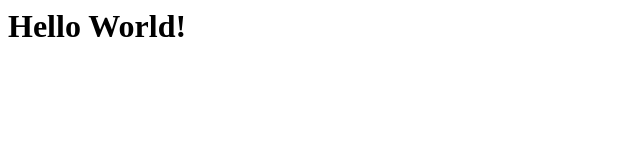
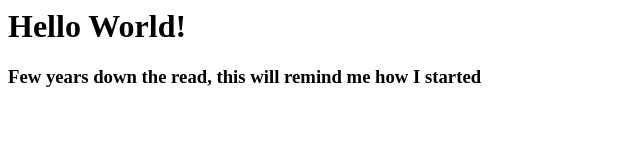
Before and after one commit to dnrmp13/testrepo, a plain HTML site: page index.html in a window 1280 px wide. Shown: the whole page, without its empty margins (0-640 px from the left). Drawn offline with Linux system fonts and the light colour scheme.

Commit message:
Another commit

```diff
--- a/index.html
+++ b/index.html
@@ -1 +1,3 @@
 <h1>Hello World!</h1>
+
+<h3>Few years down the read, this will remind me how I started</h3>
```
